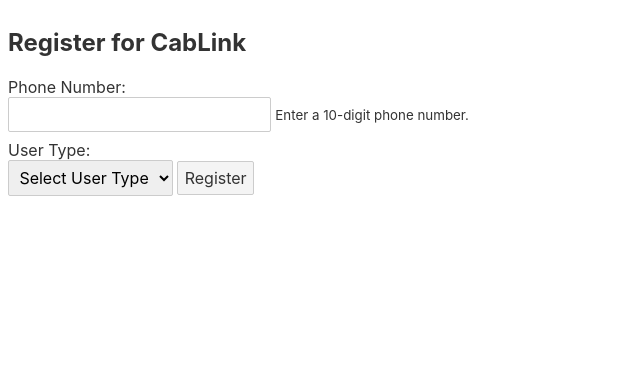
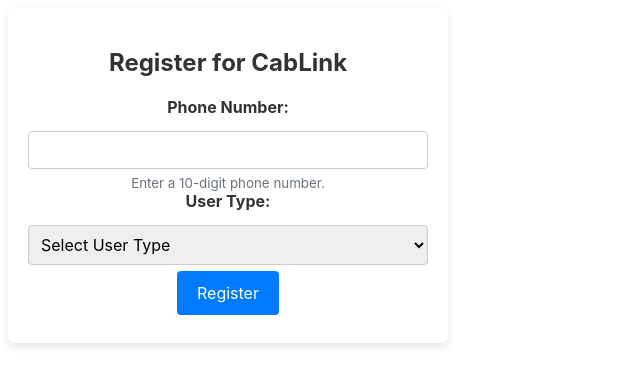
Before and after one commit to eartquak/cablink, a Svelte app in the folder frontend/svelte-app/: page /registration in a window 1280 px wide. Shown: the top 386 px of the page, without its empty margins (0-640 px from the left). Built offline with nearby package versions, Linux system fonts and the light colour scheme; no server answers.

Commit message:
fix:Login Routing

```diff
--- a/frontend/svelte-app/src/Login.svelte
+++ b/frontend/svelte-app/src/Login.svelte
@@ -1,10 +1,29 @@
 <script>
-    // You can add any script logic here if needed
-    function redirectToGoogleLogin() {
+    async function checkUserAndRedirect() {
+    try {
+        const response = await fetch('api/user/me');
 
-        window.location = '/api';
+        if (response.status === 200) {
+            console.log('User exists, redirecting to entry page');
+            window.location = '/registration';
+        } else {
+            const data = await response.json();
+            if (data.data === "Could not find user") {
+                console.log(data.data);
+                window.location = '/registration';
+            } else {
+                console.log('Unexpected response:', data);
+                window.location = '/api';
+            }
+        }
+    } catch (error) {
+        console.error('Error checking user:', error);
+        // Handle network errors or other exceptions
+        window.location = '/api'; // Redirect to error page or default page
     }
+}
 </script>
+
 
 <style>
     /* Global styles */
@@ -52,5 +71,5 @@
 <div class="login-container">
     <img src="cab_logo.png" alt="Cab Logo" class="logo">
     <h2>Welcome</h2>
-    <button class="google-login" on:click={redirectToGoogleLogin}>Login with Google</button>
+    <button class="google-login" on:click={checkUserAndRedirect}>Login with Google</button>
 </div>
--- a/frontend/svelte-app/src/Registration.svelte
+++ b/frontend/svelte-app/src/Registration.svelte
@@ -91,8 +91,97 @@
 </script>
 
 <style>
-    /* Your existing CSS styles */
-    /* Ensure styles for dropdown and any related UI are added here */
+    /* Global styles */
+    body {
+        font-family: 'Segoe UI', Tahoma, Geneva, Verdana, sans-serif;
+        display: flex;
+        justify-content: center;
+        align-items: center;
+        height: 100vh;
+        margin: 0;
+        background-color: #f3f6f8;
+    }
+
+    .registration-container {
+        text-align: center;
+        background-color: #ffffff;
+        padding: 20px;
+        border-radius: 8px;
+        box-shadow: 0 4px 8px rgba(0, 0, 0, 0.1);
+        max-width: 400px; /* Limit width for better readability */
+        width: 90%; /* Ensure full width responsiveness */
+    }
+
+    .registration-container h2 {
+        margin-bottom: 20px;
+        color: #333;
+    }
+
+    .error-message {
+        color: #dc3545;
+        font-size: 0.9rem;
+        margin-top: 10px;
+        opacity: 1; /* Initially visible */
+        transition: opacity 0.3s ease-in-out;
+    }
+
+    .blink {
+        animation: blink-animation 1s steps(5, start) infinite;
+    }
+
+    @keyframes blink-animation {
+        to {
+            visibility: hidden;
+        }
+    }
+
+    form {
+        display: flex;
+        flex-direction: column;
+        align-items: center;
+    }
+
+    label {
+        font-weight: bold;
+        margin-bottom: 8px;
+    }
+
+    input[type="tel"],
+    select {
+        width: 100%;
+        padding: 8px;
+        margin: 6px 0;
+        font-size: 1rem;
+        border: 1px solid #ccc;
+        border-radius: 4px;
+        box-sizing: border-box;
+    }
+
+    input[type="tel"]:focus,
+    select:focus {
+        outline: none;
+        border-color: #007bff;
+        box-shadow: 0 0 0 0.1rem rgba(0, 123, 255, 0.25);
+    }
+
+    small {
+        color: #6c757d;
+    }
+
+    button[type="submit"] {
+        padding: 12px 20px;
+        background-color: #007bff;
+        color: white;
+        border: none;
+        border-radius: 4px;
+        font-size: 1rem;
+        cursor: pointer;
+        transition: background-color 0.3s ease-in-out;
+    }
+
+    button[type="submit"]:hover {
+        background-color: #0056b3;
+    }
 </style>
 
 <div class="registration-container">
@@ -100,7 +189,7 @@
     <p class="error-message" style="{errorMessage ? 'opacity: 1;' : 'opacity: 0;'}">{errorMessage}</p>
     <form on:submit|preventDefault={handleRegistration} on:input={resetError}>
         <label for="phNo">Phone Number:</label>
-        <input type="tel" id="phoneNumber" bind:value={phNo} required>
+        <input type="tel" id="phNo" bind:value={phNo} required>
         <small>Enter a 10-digit phone number.</small>
 
         <!-- Dropdown for selecting user type -->
```
